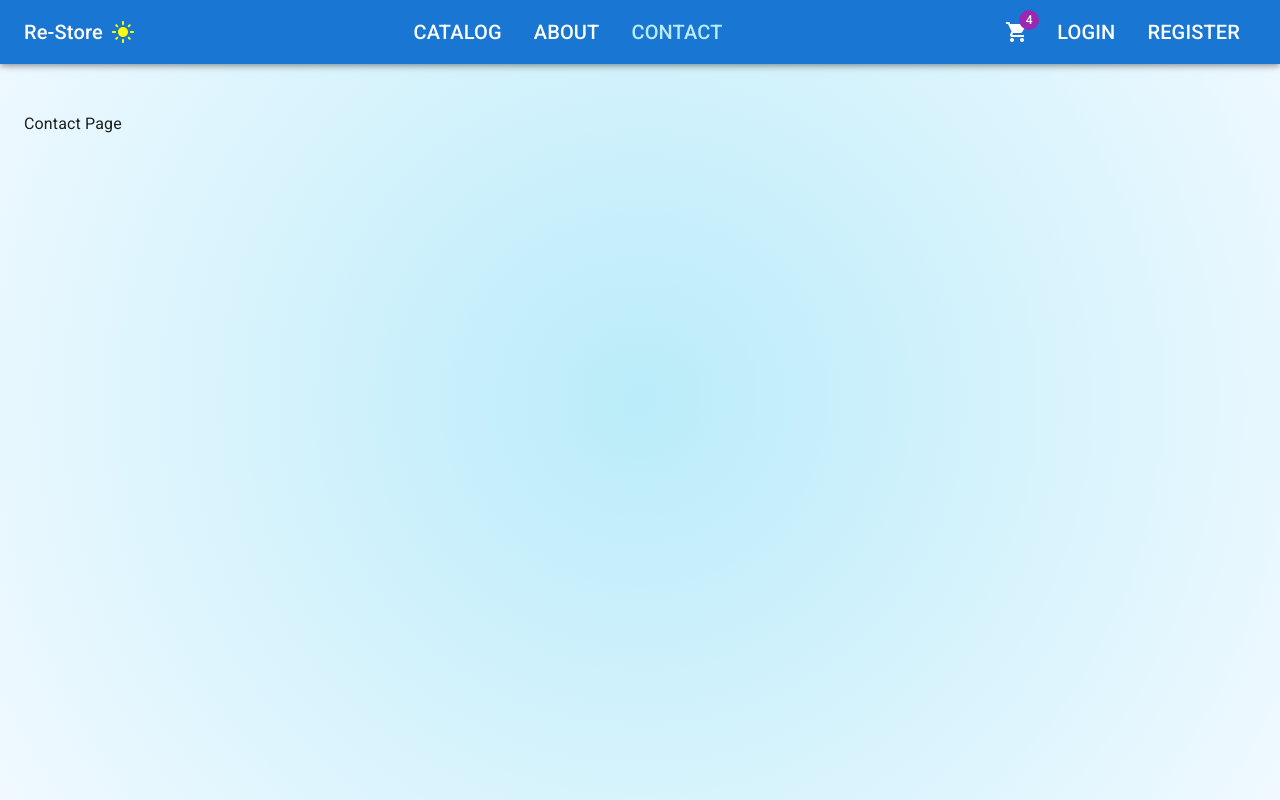
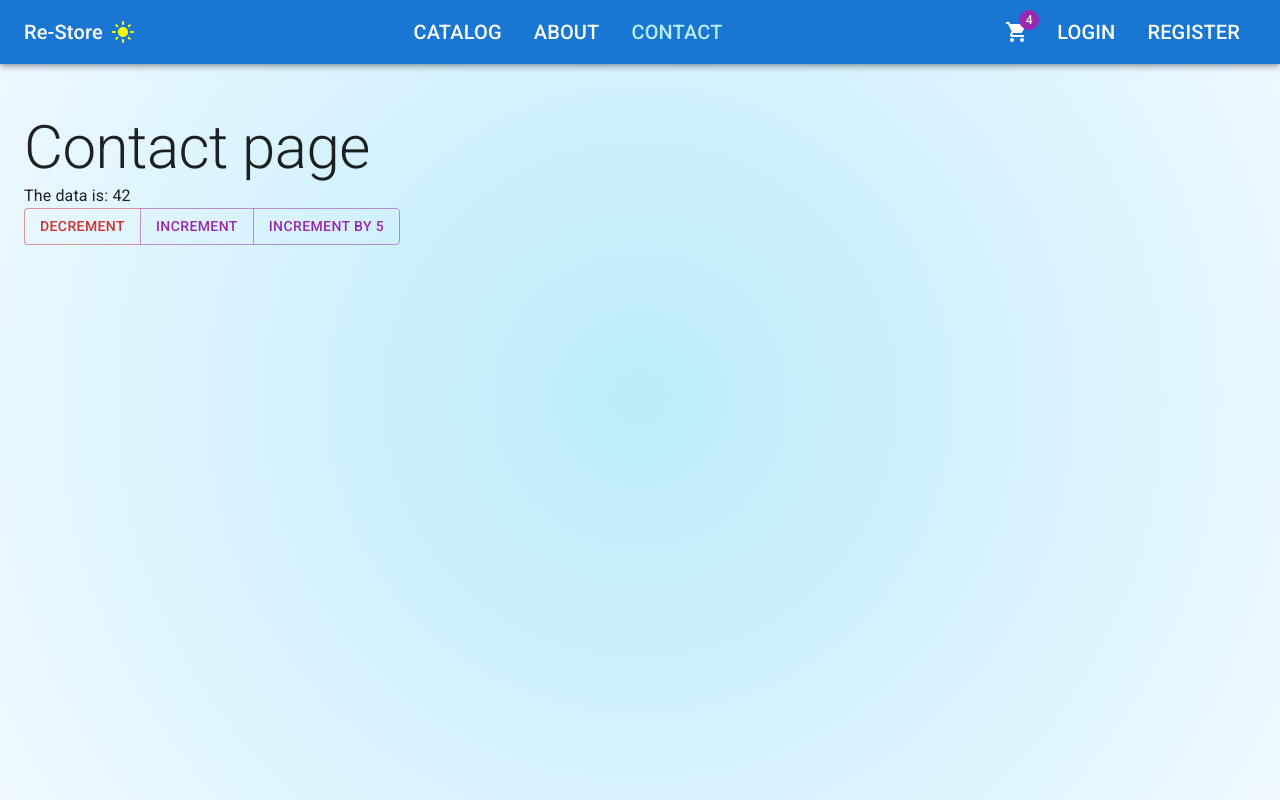
Before and after one commit to DenWonder/pet_project_e_commerce_store, a React (Vite) app in the folder client/: page /contact in a window 1280 px wide. Built offline with nearby package versions, Linux system fonts and the light colour scheme.

Commit message:
redux analog of hello world

```diff
--- a/client/package.json
+++ b/client/package.json
@@ -15,8 +15,10 @@
     "@fontsource/roboto": "^5.2.9",
     "@mui/icons-material": "^6.5.0",
     "@mui/material": "^6.5.0",
+    "@reduxjs/toolkit": "^2.11.2",
     "react": "^19.2.0",
     "react-dom": "^19.2.0",
+    "react-redux": "^9.2.0",
     "react-router-dom": "^7.11.0"
   },
   "devDependencies": {
--- /dev/null
+++ b/client/src/app/store/store.ts
@@ -0,0 +1,6 @@
+import {legacy_createStore } from "@reduxjs/toolkit";
+import counterReducer from "../../features/contact/counterReducer.ts";
+
+export function configureTheStore(){
+    return legacy_createStore(counterReducer);
+}
--- a/client/src/features/contact/ContactPage.tsx
+++ b/client/src/features/contact/ContactPage.tsx
@@ -1,5 +1,24 @@
+import { Button, ButtonGroup, Typography } from "@mui/material";
+import { useDispatch, useSelector } from "react-redux";
+import {type CounterState, decrement, increment} from "./counterReducer.ts";
+
 export default function ContactPage() {
+    const data = useSelector((state: CounterState) => state.data);
+    const dispatch = useDispatch();
+
     return (
-        <div>Contact Page</div>
+        <>
+        <Typography variant="h2">
+            Contact page
+        </Typography>
+        <Typography variant="body1">
+            The data is: {data}
+        </Typography>
+            <ButtonGroup>
+                <Button onClick={() => dispatch(decrement())} color="error">Decrement</Button>
+                <Button onClick={() => dispatch(increment())} color="secondary">Increment</Button>
+                <Button onClick={() => dispatch(increment(5))} color="secondary">Increment by 5</Button>
+            </ButtonGroup>
+        </>
     )
 }
--- /dev/null
+++ b/client/src/features/contact/counterReducer.ts
@@ -0,0 +1,39 @@
+export type CounterState = {
+    data: number
+}
+
+const initialState: CounterState = {
+    data: 42,
+}
+
+export function decrement(amount = 1){
+    return {
+        type: 'decrement',
+        payload: amount
+    }
+}
+
+export function increment(amount = 1){
+    return {
+        type: 'increment',
+        payload: amount
+    }
+}
+
+export default function counterReducer(state = initialState,
+                                       action:{type: string, payload: number}){
+    switch (action.type) {
+        case 'increment':
+            return {
+                ...state,
+                data: state.data + action.payload,
+            }
+        case 'decrement':
+            return {
+                ...state,
+                data: state.data - action.payload,
+            }
+        default:
+            return state;
+    }
+}
--- a/client/src/main.tsx
+++ b/client/src/main.tsx
@@ -7,9 +7,17 @@
 import '@fontsource/roboto/700.css';
 import {RouterProvider} from "react-router-dom";
 import {router} from "./app/routes/Routes.tsx";
+import {Provider} from "react-redux";
+import {configureTheStore} from "./app/store/store.ts";
+
+const store = configureTheStore();
+console.log(store.getState());
+
 
 createRoot(document.getElementById('root')!).render(
   <StrictMode>
-    <RouterProvider router={router} />
+      <Provider store={store}>
+          <RouterProvider router={router} />
+      </Provider>
   </StrictMode>,
 )
```
Also changed, not shown: 1 other file (tests, documents, lock files or other folders).
